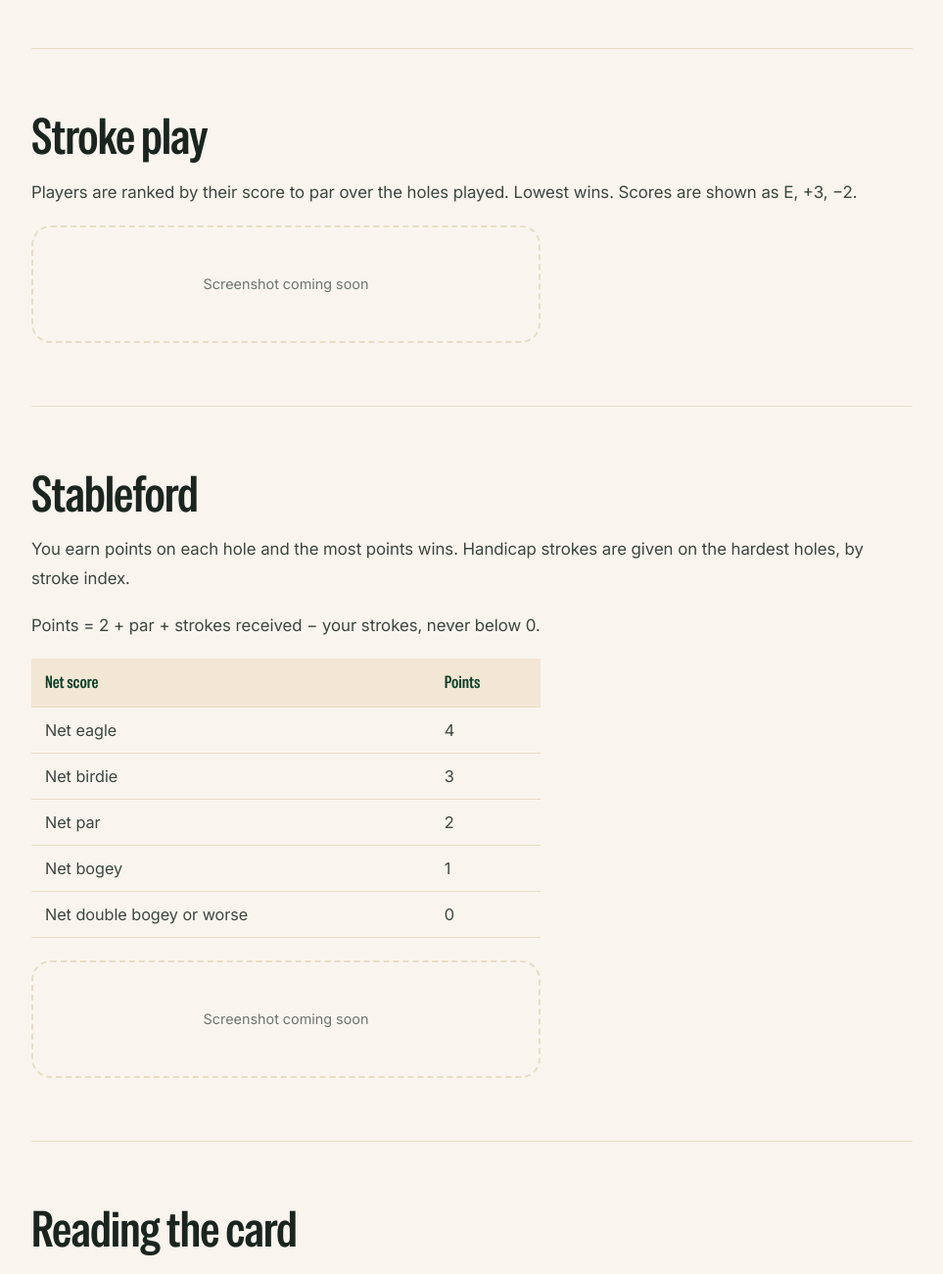
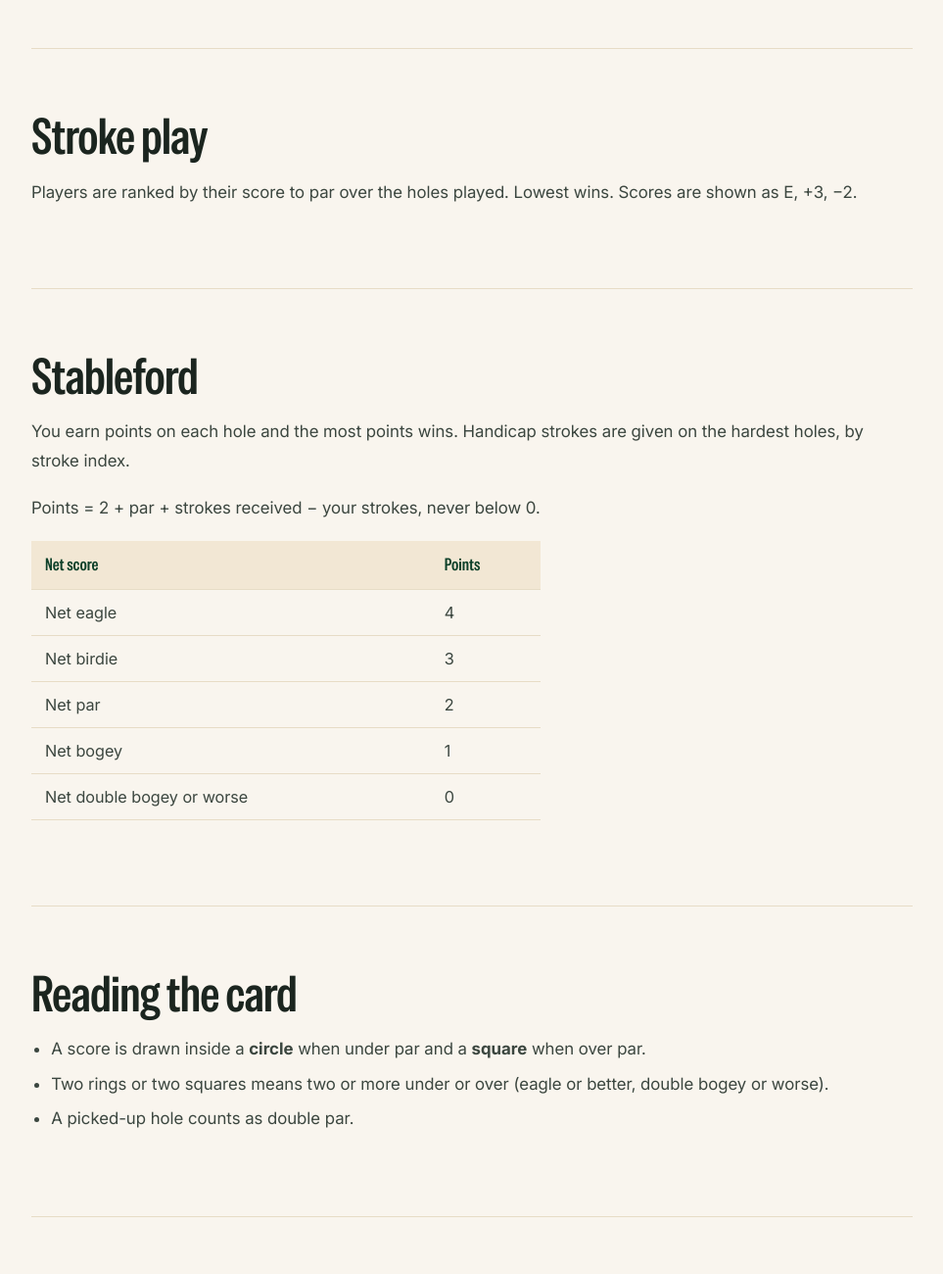
Before and after one commit to stevenk3108-cmyk/honors-golf-app-site, a plain HTML site: page how-the-game-works.html in a window 1280 px wide. Shown: the part 804-2104 px from the top of the page at 98% size, without its empty margins (158-1121 px from the left). Drawn offline with Linux system fonts and the light colour scheme.

Commit message:
Remove screenshot placeholder boxes from scoring page
Co-Authored-By: Claude Sonnet 5.5 <noreply@anthropic.com>

```diff
--- a/how-the-game-works.html
+++ b/how-the-game-works.html
@@ -77,7 +77,6 @@
         <article class="post post__body" id="stroke-play">
           <h2>Stroke play</h2>
           <p>Players are ranked by their score to par over the holes played. Lowest wins. Scores are shown as E, +3, −2.</p>
-          <div class="img-slot">Screenshot coming soon</div>
         </article>
 
         <article class="post post__body" id="stableford">
@@ -94,7 +93,6 @@
               <tr><td>Net double bogey or worse</td><td>0</td></tr>
             </tbody>
           </table>
-          <div class="img-slot">Screenshot coming soon</div>
         </article>
 
         <article class="post post__body" id="reading-the-card">
```
